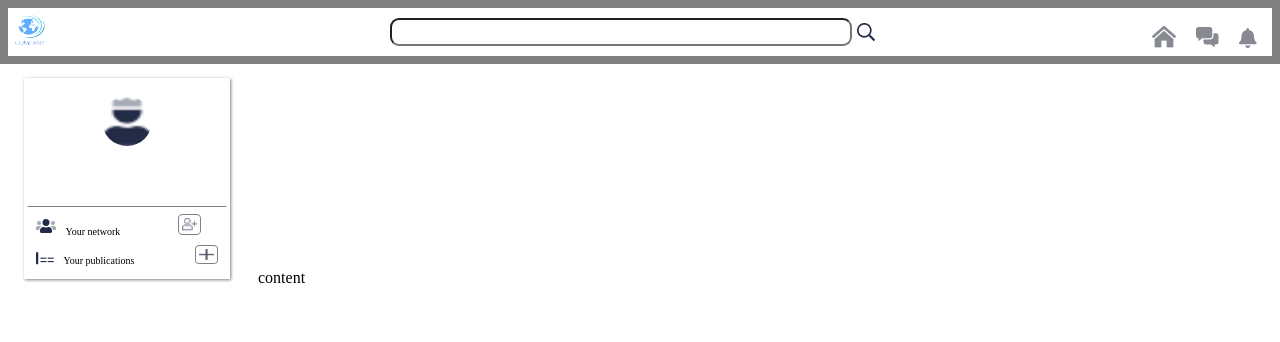
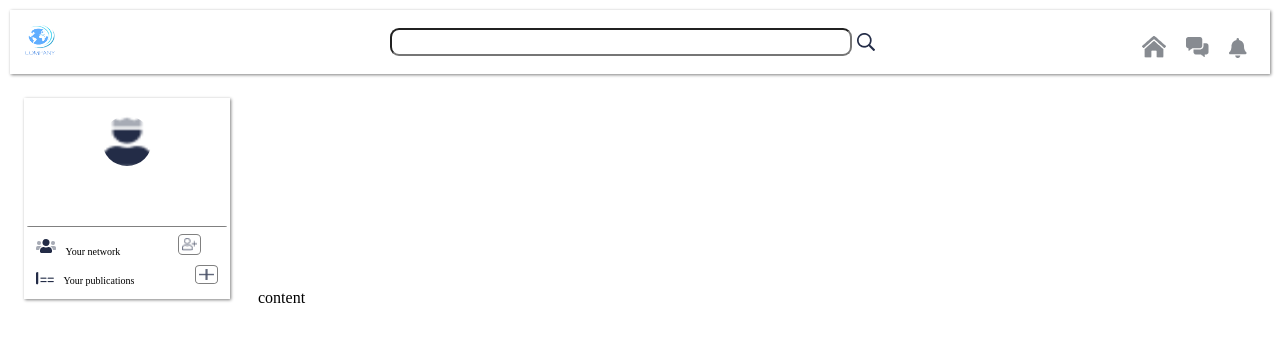
Before and after one commit to Konradbbb/my-lab-app, a React (Create React App) app: page / in a window 1280 px wide. Shown: the top 342 px of the page. Built offline with nearby package versions, Linux system fonts and the light colour scheme.

Commit message:
small fixes

```diff
--- a/src/components/LeftMenu/LeftMenu.tsx
+++ b/src/components/LeftMenu/LeftMenu.tsx
@@ -4,6 +4,7 @@ import { Wrapper } from '../../styledHelpers/Components';
 import { Colors } from '../../styledHelpers/Colors';
 
 const LeftMenuWrapper = styled(Wrapper)`
+    box-shadow: none;
     width: 230px;
     height: 400px;
     background: ${Colors.white};
@@ -51,7 +52,7 @@ const ActionsBox = styled.div`
     width: 200px;
     height: 70px;
     margin-top: 0;
-    // border: 1px solid red;
+    // border: 1px solid black;
     border-radius: 3%;
     padding: 0;
     text-align: bottom;
@@ -60,7 +61,7 @@ const ActionsBox = styled.div`
 `;
 
 const NetworkBox = styled.div`
-    // border: 1px solid black;
+    // border: 1px solid yellow;
     width: 190px;
     height: 25px;
     margin-top: 6px;
--- a/src/components/TopBar/TopBar.tsx
+++ b/src/components/TopBar/TopBar.tsx
@@ -9,6 +9,7 @@ import { ExpandedMenu } from './ExpandedMenu';
 
 
 const Wrapper2 = styled(Wrapper)`
+    margin: 10px 10px 10px 10px;
     padding: 8px;
 `;
 
@@ -28,7 +29,6 @@ width: 500px;
 margin: 10px auto;
 display: flex;
 justify-content: space-between;
-// border: 1px solid grey;
 
 `;
 
--- a/src/styledHelpers/Components.ts
+++ b/src/styledHelpers/Components.ts
@@ -12,9 +12,11 @@ const boxShadow = (): Styles => {
 };
 
 export const Wrapper = styled.div`
-    background: grey;
+    // background: grey;
     display: flex;
     justify-content: center;
     padding: 5px;
+    box-shadow: 1px 1px 3px grey;
+
     ${boxShadow()};
 `;
```
Also changed, not shown: src/media/icons/publications.svg.
